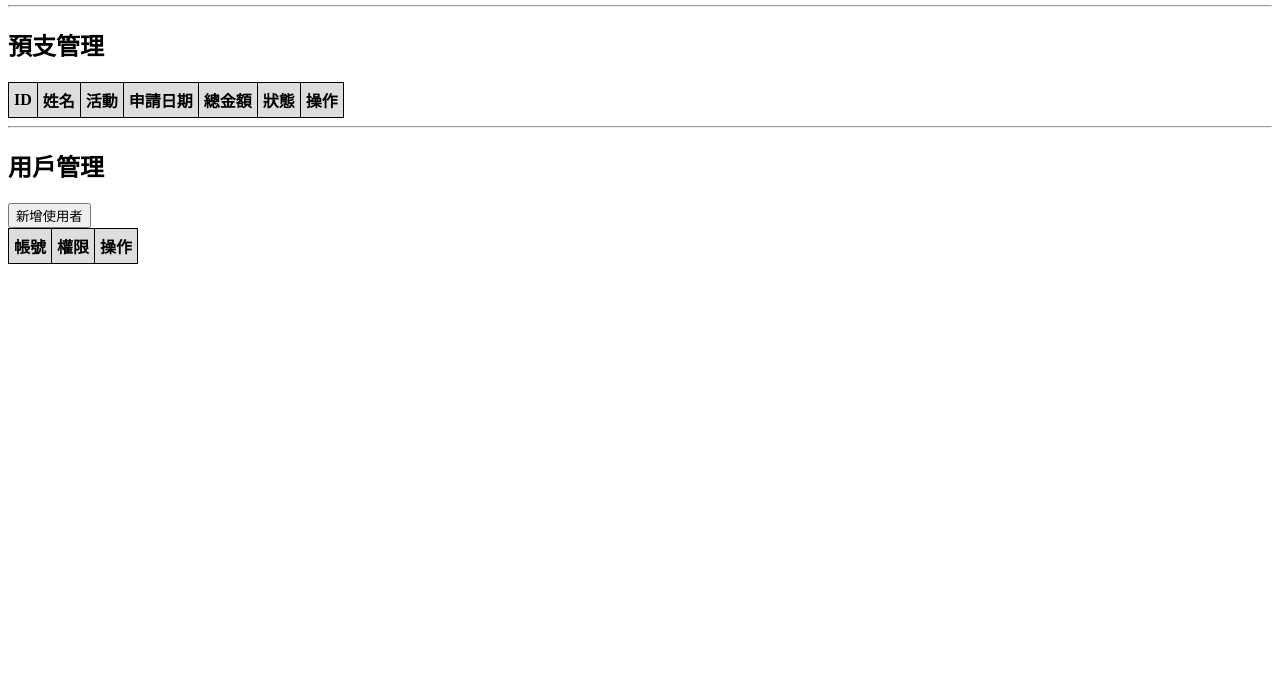
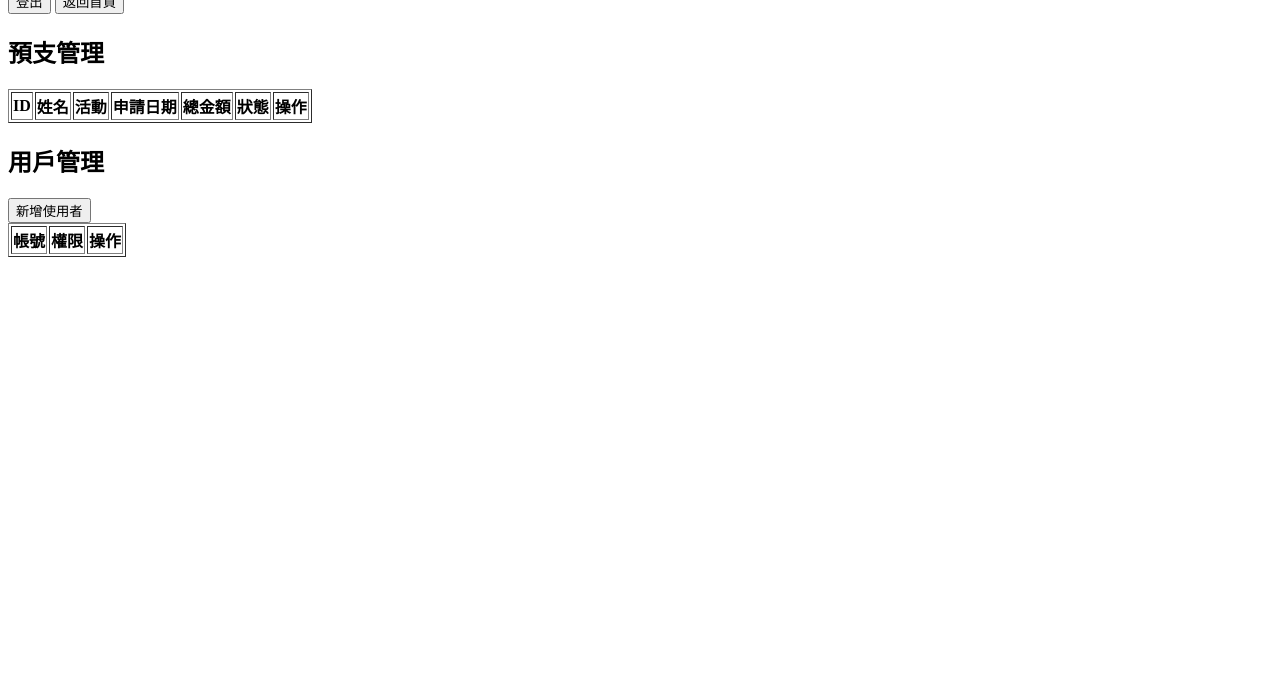
Before and after one commit to xio-yan/fund_manager, a website: page public/dashboard.html in a window 1280 px wide. Shown: the part 100-800 px from the top of the page. Drawn offline with Linux system fonts and the light colour scheme.

Commit message:
dashboard.html

```diff
--- a/public/dashboard.html
+++ b/public/dashboard.html
@@ -3,45 +3,38 @@
 <head>
 <meta charset="UTF-8">
 <title>後台管理</title>
-<style>
-  table, th, td { border:1px solid black; border-collapse: collapse; padding:5px;}
-  th { background-color: #ddd;}
-  .hidden { display:none;}
-</style>
+<style>.hidden{display:none;}</style>
 </head>
 <body>
-<div style="display:flex; justify-content: space-between; align-items:center;">
 <h1>後台管理</h1>
 <div>
 <span id="currentUser"></span>
 <button onclick="logout()">登出</button>
 <button onclick="location.href='index.html'">返回首頁</button>
 </div>
-</div>
-
-<hr>
 
 <h2>預支管理</h2>
-<table id="advTable">
-  <thead>
-    <tr><th>ID</th><th>姓名</th><th>活動</th><th>申請日期</th><th>總金額</th><th>狀態</th><th>操作</th></tr>
-  </thead>
+<table id="advTable" border="1">
+<thead><tr>
+<th>ID</th><th>姓名</th><th>活動</th><th>申請日期</th><th>總金額</th><th>狀態</th><th>操作</th>
+</tr></thead>
 <tbody></tbody>
 </table>
-
-<hr>
 
 <h2>用戶管理</h2>
 <div id="userForm" class="hidden">
 <h3>新增使用者</h3>
 <label>帳號: <input id="newUsername"></label><br>
 <label>密碼: <input id="newPassword"></label><br>
-  <label>權限: <select id="newRole"><option value="admin">admin</option><option value="manager">管理員</option></select></label><br>
+<label>權限:
+<select id="newRole"><option value="admin">admin</option><option value="manager">管理員</option></select>
+</label><br>
 <button onclick="submitUserForm()">確認</button>
 <button onclick="cancelUserForm()">取消</button>
 </div>
+
 <button id="showAddUserBtn" onclick="showAddUserForm()">新增使用者</button>
-<table id="usersTable">
+<table id="usersTable" border="1">
 <thead><tr><th>帳號</th><th>權限</th><th>操作</th></tr></thead>
 <tbody></tbody>
 </table>
@@ -50,7 +43,7 @@
 let currentUser = JSON.parse(sessionStorage.getItem('user'));
 document.getElementById('currentUser').innerText = `登入使用者：${currentUser.username} (${currentUser.role})`;
 
-//// 預支管理 ////
+// 預支管理
 async function loadAdvances(){
   const res = await fetch('/advances');
   const advances = await res.json();
@@ -77,7 +70,7 @@ async function repay(id){
   loadAdvances();
 }
 
-//// 用戶管理 ////
+// 用戶管理
 function showAddUserForm(){ document.getElementById('userForm').classList.remove('hidden'); }
 function cancelUserForm(){ document.getElementById('userForm').classList.add('hidden'); }
 
@@ -127,7 +120,7 @@ async function changePassword(username){
   loadUsers();
 }
 
-function logout(){ fetch('/logout',{method:'POST'}).then(()=>location.href='index.html'); }
+function logout(){ fetch('/logout',{method:'POST'}).then(()=>location.href='login.html'); }
 
 // 初始化
 loadAdvances();
```
Lines whose indentation alone changed are shown as unchanged.
